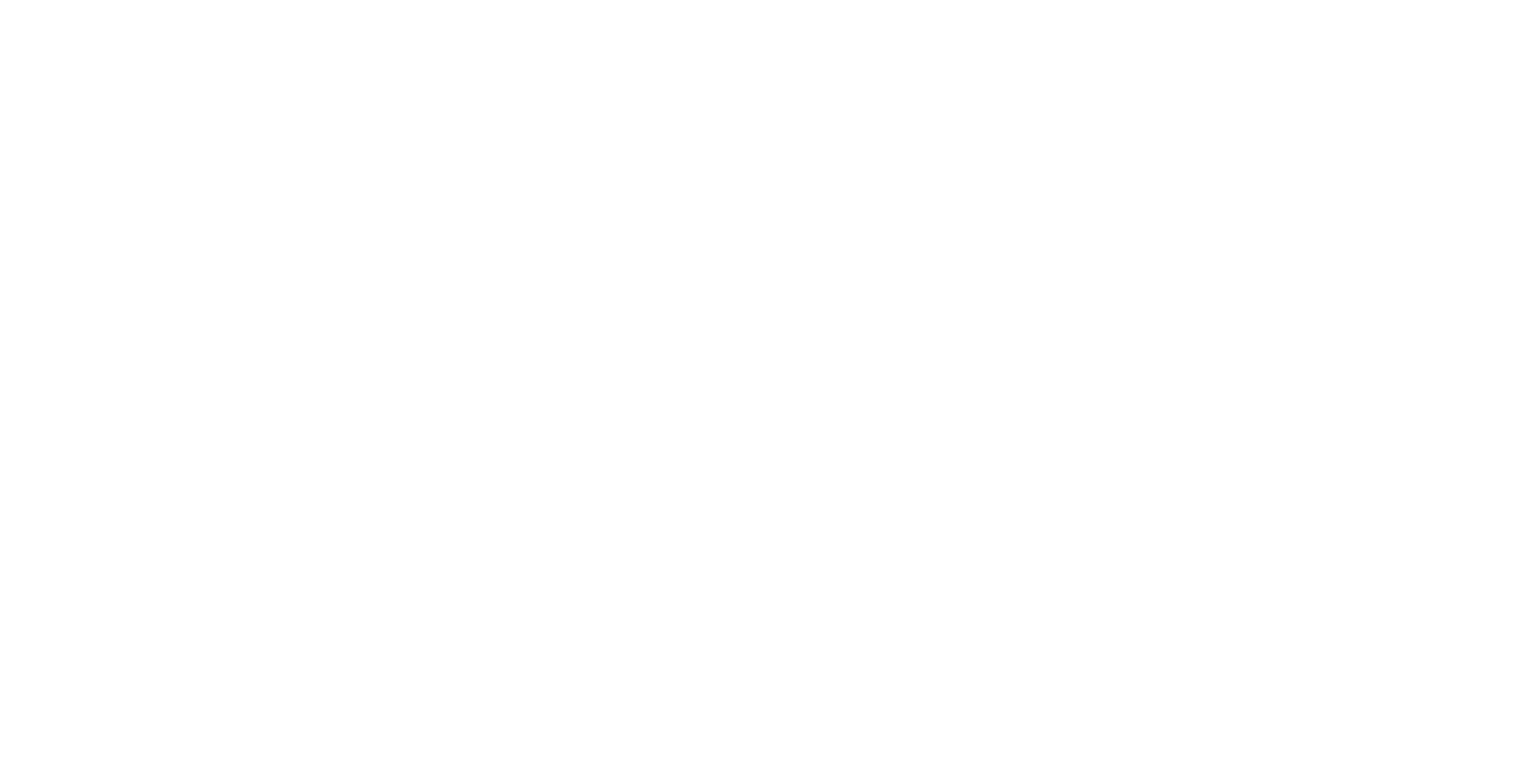
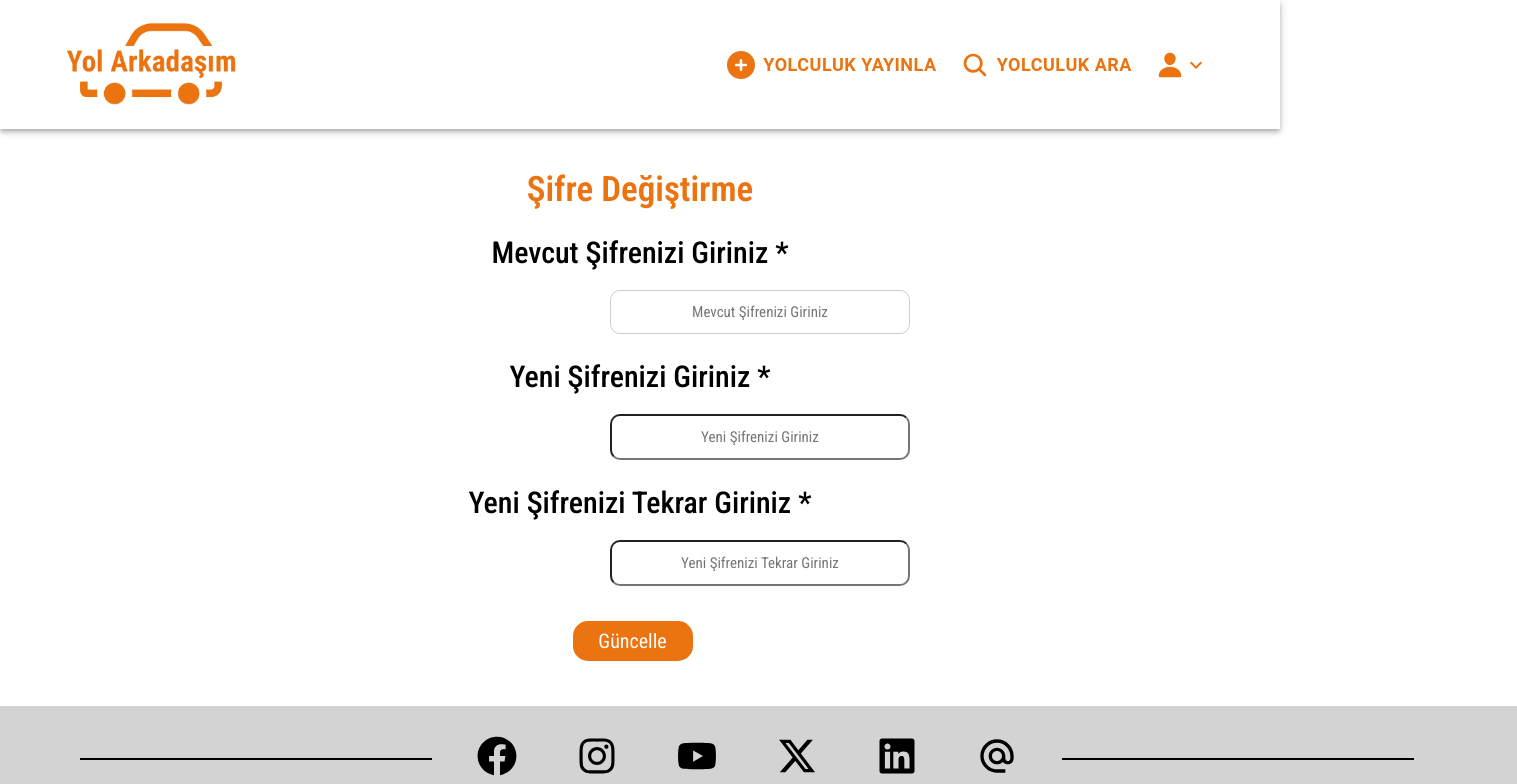
Before and after one commit to kubraacelik/YOLARKADASIM-Bitirme-Projesi, a React (Vite) app in the folder yolarkadasim/: page /yeniSifre in a window 1280 px wide. Before the commit this address had no page. Shown: the top 784 px of the page, 1517 px wide, since content can reach past the window. Built offline with nearby package versions, Linux system fonts and the light colour scheme.

Commit message:
güncelleme yapıldı

```diff
--- a/yolarkadasim/src/App.jsx
+++ b/yolarkadasim/src/App.jsx
@@ -7,6 +7,7 @@
 import YolculukGörüntüle from "./routes/YolculukGörüntüle";
 import { Profil } from "./routes/Profil";
 import Mesaj from "./routes/Mesaj";
+import  YeniSifre from "./routes/YeniSifre";
 
 function App() {
   return (
@@ -20,6 +21,7 @@
         <Route path="/mesajlar" element={<Mesaj />} />
         <Route path="/profilAyarlari" element={<Profil />} />
         <Route path="/mesaj" element={<Mesaj />} />
+        <Route path="/yeniSifre" element={<YeniSifre />}/>
       </Routes>
     </div>
   );
--- a/yolarkadasim/src/routes/GirişYap.jsx
+++ b/yolarkadasim/src/routes/GirişYap.jsx
@@ -79,7 +79,7 @@
                   value={values.eposta}
                   onChange={handleChange}
                   id="eposta"
-                  className={errors.eposta ? "input-error" : ""}
+                  className={errors.eposta ? "yeniSifreinput-error" : ""}
                 />
                 {errors.eposta && <p className="error">{errors.eposta}</p>}
               </div>
--- a/yolarkadasim/src/routes/Profil.jsx
+++ b/yolarkadasim/src/routes/Profil.jsx
@@ -4,11 +4,9 @@
 import Footer from "../components/Footer";
 import Avatar from "../assets/avatar.jpg";
 import { jwtDecode } from "jwt-decode";
-import { styled } from "@mui/material/styles";
-import Button from "@mui/material/Button";
-import CloudUploadIcon from "@mui/icons-material/CloudUpload";
 import { TextField } from "@mui/material";
 import { InputText } from "primereact/inputtext";
+import { useNavigate } from "react-router-dom";
 
 export const Profil = () => {
   const userToken = localStorage.getItem("token");
@@ -18,12 +16,19 @@
   const password = data.sifre;
   const eposta = data.eposta;
 
+  const navigation = useNavigate();
+
+
   const [profileImage, setProfileImage] = useState(
     localStorage.getItem("profileImage") || Avatar
   );
   const [tempProfileImage, setTempProfileImage] = useState(
     localStorage.getItem("tempProfileImage") || null
   );
+
+  const handlePasswordUpdate = () => {
+    navigation('/yeniSifre');
+  };
 
   const handleImageChange = (e) => {
     const file = e.target.files[0];
@@ -43,17 +48,6 @@
     localStorage.setItem("profileImage", profileImage);
   }, [profileImage]);
 
-  const VisuallyHiddenInput = styled("input")({
-    clip: "rect(0 0 0 0)",
-    clipPath: "inset(50%)",
-    height: 1,
-    overflow: "hidden",
-    position: "absolute",
-    bottom: 0,
-    left: 0,
-    whiteSpace: "nowrap",
-    width: 1,
-  });
 
   return (
     <>
@@ -88,6 +82,11 @@
                     label={name}
                     variant="outlined"
                     disabled
+                    inputProps={{
+                      style:{
+                        width:450
+                      }
+                    }}
                     InputLabelProps={{
                       style: {
                         fontSize: "20px",
@@ -105,6 +104,11 @@
                     label={surname}
                     variant="outlined"
                     disabled
+                    inputProps={{
+                      style:{
+                        width:450
+                      }
+                    }}
                     InputLabelProps={{
                       style: {
                         fontSize: "20px",
@@ -122,6 +126,11 @@
                     label={eposta}
                     variant="outlined"
                     disabled
+                    inputProps={{
+                      style:{
+                        width:450
+                      }
+                    }}
                     InputLabelProps={{
                       style: {
                         fontSize: "20px",
@@ -133,29 +142,11 @@
                 </div>
               </div>
               <div className="yeniSifre">
-                <button className="yeniSifreBtn">Şifreni Güncelle</button>
+                <button className="yeniSifreBtn" onClick={handlePasswordUpdate}>Şifreni Güncelle</button>
               </div>
             </div>
           </div>
         </div>
-
-        {/* <div className="yeniSifre">
-            <div className="profilBilgi">
-              <label className="profil-label">Mevcut Şifrenizi Giriniz</label>
-              <Input type="password" />
-            </div>
-            <div className="profilBilgi">
-              <label className="profil-label">Yeni Şifrenizi Giriniz</label>
-              <Input type="password" />
-            </div>
-            <div className="profilBilgi">
-              <label className="profil-label">
-                Yeni Şifrenizi Tekrar Giriniz
-              </label>
-              <Input type="password" />
-            </div>
-            <button className="btnGuncelle">Güncelle</button>
-          </div> */}
       </div>
       <Footer />
     </>
--- /dev/null
+++ b/yolarkadasim/src/routes/YeniSifre.jsx
@@ -0,0 +1,170 @@
+import React, { useEffect, useState } from "react";
+import Navbar from "../components/Navbar";
+import Footer from "../components/Footer";
+import { useNavigate } from "react-router-dom";
+import axios from "axios";
+import { useFormik } from "formik";
+import { advancedSchema } from "../schemas";
+import { Alert } from "@mui/material";
+
+const YeniSifre = () => {
+  const [yeniSifre, setYeniSifre] = useState(null);
+  const navigation = useNavigate();
+
+  useEffect(() => {
+    if (yeniSifre === true) {
+      const timer = setTimeout(() => {
+        navigation("/profilAyarlari");
+      }, 3000);
+
+      return () => clearTimeout(timer);
+    }
+  }, [yeniSifre, navigation]);
+
+  const onSubmit = async (values, actions) => {
+    console.log(values);
+    console.log(actions);
+    try {
+      await validateCurrentPassword(values.sifre);
+      setYeniSifre(true);
+      actions.resetForm();
+    } catch (error) {
+      setYeniSifre(false);
+    }
+  };
+
+  const validateCurrentPassword = async (password) => {
+    try {
+      const res = await axios.post(
+        "http://localhost:8080/api/kullanicilar/login",
+        { password }
+      );
+      console.log(res.data);
+      return res.data;
+    } catch (error) {
+      console.log("Bir hata oluştu:", error);
+      throw error;
+    }
+  };
+
+  const { values, errors, isSubmitting, handleSubmit, handleChange } =
+    useFormik({
+      initialValues: {
+        sifre: "",
+        yeniSifre: "",
+        tekrarliSifre: "",
+      },
+      validationSchema: advancedSchema,
+      onSubmit,
+    });
+
+  return (
+    <div>
+      <Navbar />
+      <div className="yeniSifreContainer">
+        <div className="yeniSifre-aciklama">
+          <p>Şifre Değiştirme</p>
+        </div>
+        <div className="yeniSifreGuncelleme">
+          <div className="yeniSifre-profilBilgi">
+            <label className="yeniSifre-label">
+              Mevcut Şifrenizi Giriniz *
+            </label>
+            <input
+              style={{
+                width: 300,
+                padding: 12,
+                fontSize: 15,
+                borderRadius: 10,
+                marginLeft: 610,
+                marginTop: 20,
+              }}
+              type="password"
+              placeholder="Mevcut Şifrenizi Giriniz"
+              value={values.sifre}
+              onChange={handleChange}
+              id="sifre"
+              className={errors.sifre ? "input-error" : ""}
+            />
+            {errors.sifre && <p className="error">{errors.sifre}</p>}
+          </div>
+          <div className="yeniSifre-profilBilgi">
+            <label className="yeniSifre-label">Yeni Şifrenizi Giriniz *</label>
+            <input
+              style={{
+                width: 300,
+                padding: 12,
+                fontSize: 15,
+                borderRadius: 10,
+                marginLeft: 610,
+                marginTop: 20,
+              }}
+              type="password"
+              placeholder="Yeni Şifrenizi Giriniz"
+              value={values.yeniSifre}
+              onChange={handleChange}
+              id="yeniSifre"
+              className={errors.yeniSifre ? "input-error" : ""}
+            />
+            {errors.yeniSifre && <p className="error">{errors.yeniSifre}</p>}
+          </div>
+          <div className="yeniSifre-profilBilgi">
+            <label className="yeniSifre-label">
+              Yeni Şifrenizi Tekrar Giriniz *
+            </label>
+            <input
+              style={{
+                width: 300,
+                padding: 12,
+                fontSize: 15,
+                borderRadius: 10,
+                marginLeft: 610,
+                marginTop: 20,
+              }}
+              type="password"
+              placeholder="Yeni Şifrenizi Tekrar Giriniz"
+              value={values.tekrarliSifre}
+              onChange={handleChange}
+              id="yeniSifreTekrar"
+              className={errors.tekrarliSifre ? "input-error" : ""}
+            />
+            {errors.tekrarliSifre && (
+              <p className="error">{errors.tekrarliSifre}</p>
+            )}
+          </div>
+          <div className="btnGuncelleContainer">
+            <button
+              className="btnGuncelle"
+              onSubmit={handleSubmit}
+              type="button"
+            >
+              Güncelle
+            </button>
+          </div>
+        </div>
+        {yeniSifre === true && (
+          <div>
+            <Alert
+              sx={{ fontSize: 20, backgroundColor: "lightgreen" }}
+              severity="success"
+            >
+              Başarıyla Güncelleme Yapıldı.
+            </Alert>
+          </div>
+        )}
+        {yeniSifre === false && (
+          <div>
+            <Alert
+              sx={{ fontSize: 20, backgroundColor: "salmon" }}
+              severity="error"
+            >
+              Mevcut Şifreniz Hatalı!
+            </Alert>
+          </div>
+        )}
+      </div>
+      <Footer />
+    </div>
+  );
+};
+export default YeniSifre;
--- a/yolarkadasim/src/styles/Profil.css
+++ b/yolarkadasim/src/styles/Profil.css
@@ -44,10 +44,6 @@
   width: 67%;
 }
 
-.yeniSifre{
-  width: 33%;
-}
-
 .yeniSifreBtn{
   width: 80%;
   height: 15%;
@@ -67,29 +63,93 @@
   justify-content: center;
 }
 
+.profil-label{
+  margin: 20px 10px 20px 20px;
+  width: 60%;
+  height: 50px;
+  font-size: 20px;
+  font-weight: 500;
+}
+
+.btnGuncelleContainer{
+  display: flex;
+  text-align: center;
+  justify-content: center;
+  width: 100%;
+  margin-bottom: 25px;
+}
+
+.btnGuncelle {
+  width: 120px;
+  height: 40px;
+  border: none;
+  border-radius: 15px;
+  background-color: #eb7310;
+  color: #fff;
+  font-size: 20px;
+  font-weight: 400;
+  cursor: pointer;
+  margin: 10px 20px 20px 5px;
+}
+
 .profilBilgi {
   display: flex;
   margin-bottom: 20px;
   width: 60%;
 }
 
-.profil-label{
-  margin: 20px 10px 20px 20px;
-  width: 50%;
-  height: 50px;
-  font-size: 20px;
+.yeniSifre{
+  width: 33%;
+}
+
+.yeniSifreContainer {
+  display: flex;
+  flex-direction: column;
+  text-align: center;
+  justify-content: center;
+}
+
+.yeniSifre-aciklama {
+  font-size: 35px;
+  font-weight: 600;
+  color: #eb7310;
+  margin-top: 40px;
+}
+
+.yeniSifre-profilBilgi {
+  display: flex;
+  flex-direction: column;
+  margin: 25px 0;
+}
+
+.profil-label {
+  font-size: 22px;
+}
+
+.yeniSifre{
+  margin-bottom: 5%;
+}
+
+.yeniSifreGuncelleme input{
+  display: flex;
+  flex-direction: column;
+  text-align: center;
+  justify-content: center;
+}
+
+.yeniSifre-label{
+  font-size: 30px;
   font-weight: 500;
 }
 
-.btnGuncelle {
-  width: 120px;
-  height: 40px;
-  border: none;
-  border-radius: 20px;
-  margin: 10px 20px 20px 5px;
-  background-color: #eb7310;
-  color: #fff;
-  font-size: 20px;
-  font-weight: 400;
-  cursor: pointer;
+.input-error {
+  border-color: red;
 }
+
+.error {
+  color: red;
+  font-size: 14px;
+  font-weight: 600;
+  text-align: center;
+  margin-top: 15px;
+}
--- a/yolarkadasim/src/styles/YolculukYayınla.css
+++ b/yolarkadasim/src/styles/YolculukYayınla.css
@@ -12,7 +12,6 @@
 input:required {
   border-color: red; /* Zorunlu alanları kırmızı ile işaretler */
 }
-
 
 .icon {
   margin-right: 4px;
```
Also changed, not shown: yolarkadasim/src/styles/YeniSifre.css (added).
